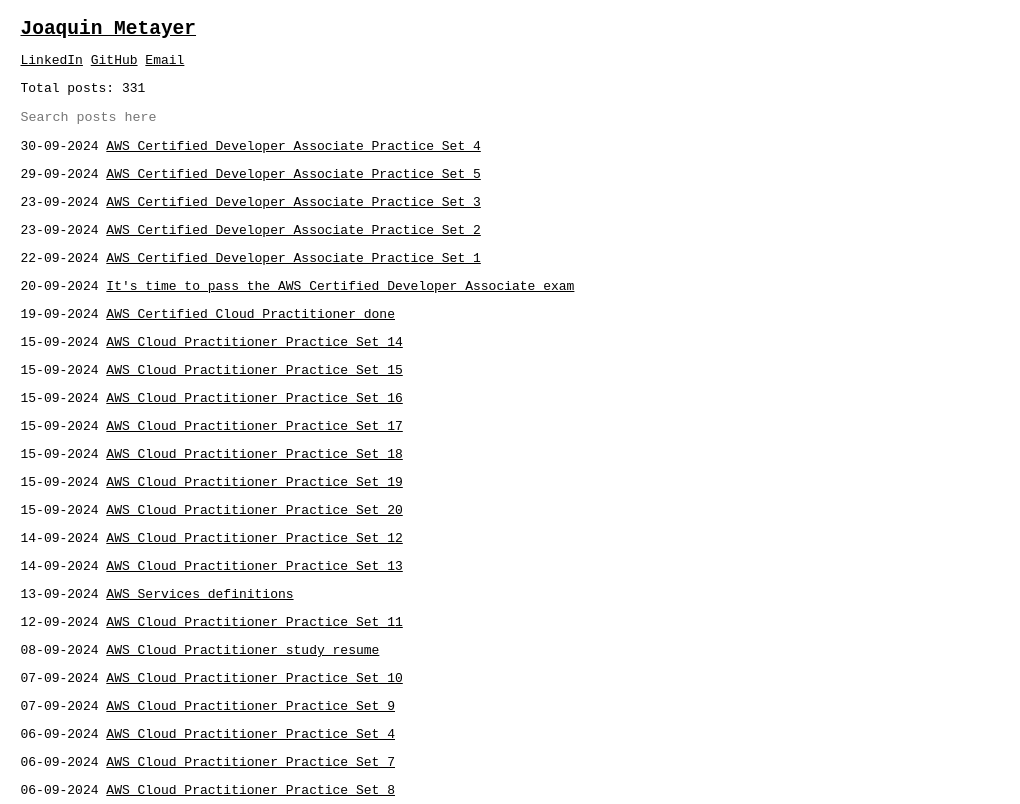
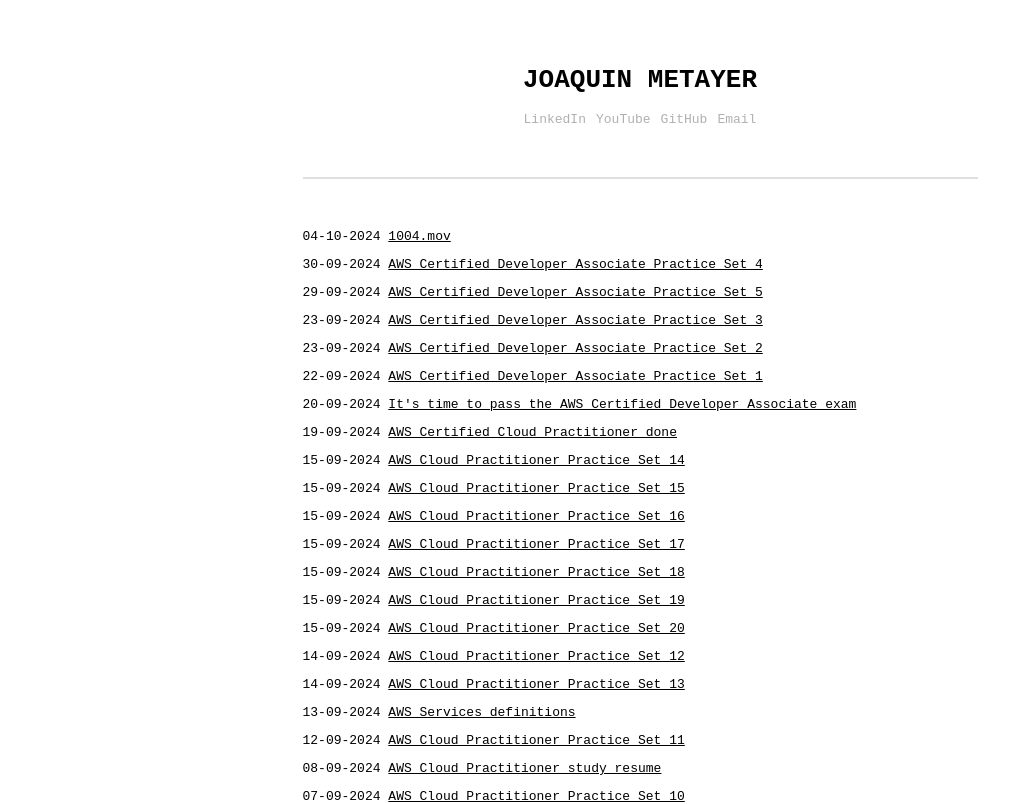
Before and after one commit to jometa9/blog, a Next.js app: page / in a window 1280 px wide. Shown: the top 804 px of the page, without its empty margins (0-1020 px from the left). Built offline with nearby package versions, Linux system fonts and the light colour scheme.

Commit message:
rebrand bb

```diff
--- /dev/null
+++ b/posts/041020241.md
@@ -0,0 +1,5 @@
+---
+date: "04-10-2024"
+title: "1004.mov"
+---
+<iframe src="https://www.youtube.com/embed/-7K6shxCx1A" allowfullscreen></iframe>
--- a/src/app/components/BlogHome.tsx
+++ b/src/app/components/BlogHome.tsx
@@ -18,28 +18,7 @@
     <PostPreview key={post.slug} {...post} />
   ));
 
-  return (
-    <>
-      <p>
-        <a href="https://www.linkedin.com/in/joaquinmetayer/" target="_blank">
-          LinkedIn
-        </a>{" "}
-        <a target="_blank" href="https://github.com/joaquinmetayer/">
-          GitHub
-        </a>{" "}
-        <a target="_blank" href="mailto:joaquinmetayer@gmail.com">
-          Email
-        </a>
-      </p>
-      <p>Total posts: {posts.length}</p>
-      <input
-        placeholder="Search posts here"
-        value={searchTerm}
-        onChange={(e) => setSearchTerm(e.target.value)}
-      />
-      {postPreviews}
-    </>
-  );
+  return <>{postPreviews}</>;
 };
 
 export default BlogHome;
--- a/src/app/components/Hero.tsx
+++ b/src/app/components/Hero.tsx
@@ -2,8 +2,27 @@
 
 export default function Hero() {
   return (
-    <h2>
-      <Link href="/">Joaquin Metayer</Link>
-    </h2>
+    <>
+      <h1>
+        <Link href="/">JOAQUIN METAYER</Link>
+      </h1>
+      <div className="hero">
+        <div className="links">
+          <a href="https://www.linkedin.com/in/joaquinmetayer/" target="_blank">
+            LinkedIn
+          </a>
+          <a href="https://www.youtube.com/channel/UChepHxgZmukOteW-6c796wQ" target="_blank">
+            YouTube
+          </a>
+          <a target="_blank" href="https://github.com/joaquinmetayer/">
+            GitHub
+          </a>
+          <a target="_blank" href="mailto:joaquinmetayer@gmail.com">
+            Email
+          </a>
+        </div>
+        <hr />
+      </div>
+    </>
   );
 }
--- a/src/app/globals.css
+++ b/src/app/globals.css
@@ -5,7 +5,8 @@
 }
 body {
   max-width: 700px;
-  padding: 5px 12.5px 10px 12.5px;
+  padding: 60px 12.5px 10px 12.5px;
+  margin: 0 auto;
 }
 img {
   width: 100%;
@@ -15,10 +16,13 @@
   border: none;
   width: 100%;
 }
-h2 {
-  margin-bottom: 0;
+h1 {
   margin-top: 5px;
   padding-bottom: 0;
+  text-align: center;
+}
+h1 a{
+  text-decoration: none;
 }
 input {
   width: 100%;
@@ -30,3 +34,19 @@
   outline: none !important;
   border: none;
 }
+hr{
+  margin: 50px 0;
+  color: #00000080;
+  border: solid 1px #00000020;
+}
+.hero{
+  text-align: center;
+}
+.links{
+  margin-bottom: 40px;
+}
+.links a{
+  padding: 0 5px;
+  text-decoration: none;
+  color: #00000050;
+}
--- a/src/app/layout.tsx
+++ b/src/app/layout.tsx
@@ -4,7 +4,7 @@
 import 'highlight.js/styles/github.css';
 
 export const metadata: Metadata = {
-  title: "Joaquin Metayer",
+  title: "JOAQUIN METAYER",
 };
 
 export default function RootLayout({
```
